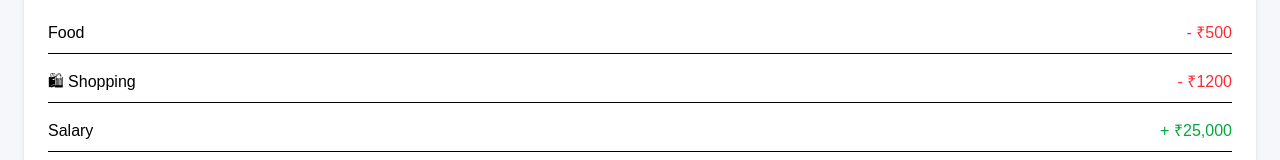
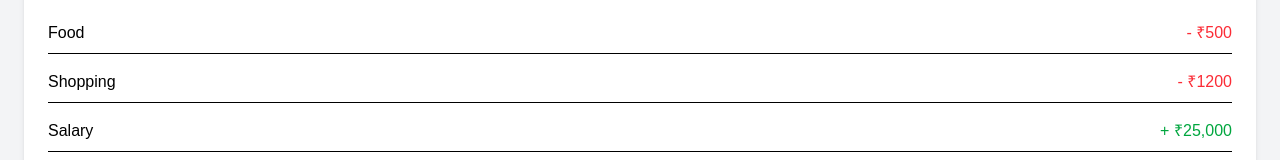
Before and after one commit to MothukuriVyshnavi/ai-expense-tracker, a React (Vite) app in the folder client/: page /dashboard in a window 1280 px wide. Shown: the part 395-555 px from the top of the page. Built offline with nearby package versions, Linux system fonts and the light colour scheme.

Commit message:
Add reusable main layout using React Router Outlet

```diff
--- a/client/src/App.jsx
+++ b/client/src/App.jsx
@@ -1,39 +1,31 @@
 import { Routes, Route } from "react-router-dom";
 
-import Navbar from "./components/Navbar";
-import Footer from "./components/Footer";
+import MainLayout from "./layouts/MainLayout";
 
 import Home from "./pages/Home";
+import Dashboard from "./pages/Dashboard";
 import Login from "./pages/Login";
 import Register from "./pages/Register";
-import Dashboard from "./pages/Dashboard";
 import Profile from "./pages/Profile";
 import NotFound from "./pages/NotFound";
 
 function App() {
   return (
-    <>
-      {/* Navigation Bar */}
-      <Navbar />
+    <Routes>
+      {/* Pages that use Navbar + Footer */}
+      <Route element={<MainLayout />}>
+        <Route path="/" element={<Home />} />
+        <Route path="/dashboard" element={<Dashboard />} />
+        <Route path="/profile" element={<Profile />} />
+      </Route>
 
-      {/* Application Routes */}
-      <Routes>
-        <Route path="/" element={<Home />} />
+      {/* Authentication Pages */}
+      <Route path="/login" element={<Login />} />
+      <Route path="/register" element={<Register />} />
 
-        <Route path="/login" element={<Login />} />
-
-        <Route path="/register" element={<Register />} />
-
-        <Route path="/dashboard" element={<Dashboard />} />
-
-        <Route path="/profile" element={<Profile />} />
-
-        {/* 404 Page */}
-        <Route path="*" element={<NotFound />} />
-
-      </Routes>
-      <Footer />
-    </>
+      {/* 404 Page */}
+      <Route path="*" element={<NotFound />} />
+    </Routes>
   );
 }
 
--- a/client/src/layouts/MainLayout.jsx
+++ b/client/src/layouts/MainLayout.jsx
@@ -0,0 +1,21 @@
+import { Outlet } from "react-router-dom";
+import Navbar from "../components/Navbar";
+import Footer from "../components/Footer";
+
+function MainLayout() {
+  return (
+    <div className="min-h-screen flex flex-col bg-gray-100">
+
+      <Navbar />
+
+      <main className="flex-grow">
+        <Outlet />
+      </main>
+
+      <Footer />
+
+    </div>
+  );
+}
+
+export default MainLayout;
--- a/client/src/pages/Dashboard.jsx
+++ b/client/src/pages/Dashboard.jsx
@@ -53,7 +53,7 @@
           </div>
 
           <div className="flex justify-between border-b pb-2">
-            <span>🛍 Shopping</span>
+            <span>Shopping</span>
             <span className="text-red-500">- ₹1200</span>
           </div>
 
```
